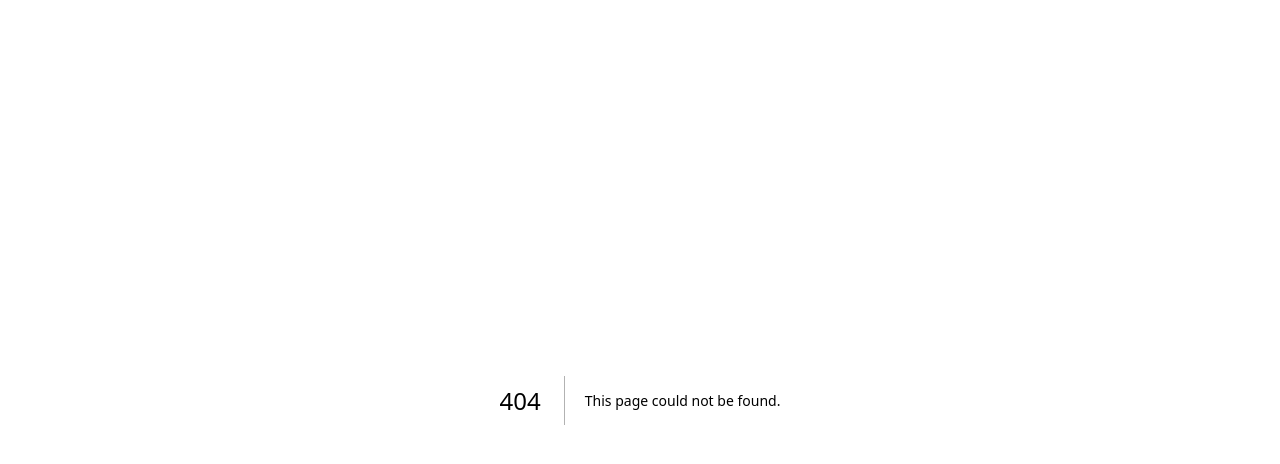
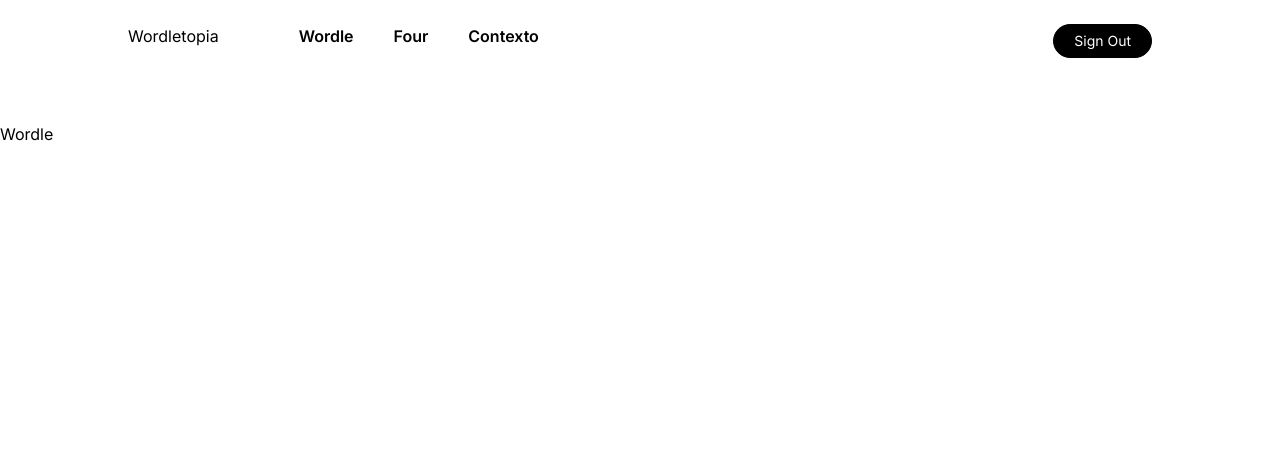
Before and after one commit to jezozobrado/nextWordle, a Next.js app: page /wordle in a window 1280 px wide. Before the commit this address had no page. Shown: the top 464 px of the page. Built offline with nearby package versions, Linux system fonts and the light colour scheme.

Commit message:
Set up next.

```diff
--- /dev/null
+++ b/app/contexto/page.tsx
@@ -0,0 +1,7 @@
+import React from "react";
+
+const Contexto = () => {
+  return <div>Contexto</div>;
+};
+
+export default Contexto;
--- /dev/null
+++ b/app/four/page.tsx
@@ -0,0 +1,7 @@
+import React from "react";
+
+const Four = () => {
+  return <div>Four</div>;
+};
+
+export default Four;
--- a/app/globals.css
+++ b/app/globals.css
@@ -1,6 +1,12 @@
 @tailwind base;
 @tailwind components;
 @tailwind utilities;
+
+*,
+*::before,
+*::after {
+  box-sizing: border-box;
+}
 
 :root {
   --foreground-rgb: 0, 0, 0;
@@ -8,20 +14,6 @@
   --background-end-rgb: 255, 255, 255;
 }
 
-@media (prefers-color-scheme: dark) {
-  :root {
-    --foreground-rgb: 255, 255, 255;
-    --background-start-rgb: 0, 0, 0;
-    --background-end-rgb: 0, 0, 0;
-  }
+.black_btn {
+  @apply rounded-full border border-black bg-black py-1.5 px-5 text-white transition-all hover:bg-white hover:text-black text-center text-sm flex items-center justify-center;
 }
-
-body {
-  color: rgb(var(--foreground-rgb));
-  background: linear-gradient(
-      to bottom,
-      transparent,
-      rgb(var(--background-end-rgb))
-    )
-    rgb(var(--background-start-rgb));
-}
--- a/app/layout.tsx
+++ b/app/layout.tsx
@@ -1,21 +1,25 @@
-import './globals.css'
-import { Inter } from 'next/font/google'
+import "./globals.css";
+import { Inter } from "next/font/google";
+import Nav from "@components/Nav";
+import Provider from "@components/Provider";
 
-const inter = Inter({ subsets: ['latin'] })
+const inter = Inter({ subsets: ["latin"] });
 
 export const metadata = {
-  title: 'Create Next App',
-  description: 'Generated by create next app',
+  title: "Wordle",
+  description: "Let's play wordle bitch.",
+};
+
+interface Props {
+  children: React.ReactNode;
 }
-
-export default function RootLayout({
-  children,
-}: {
-  children: React.ReactNode
-}) {
+export default function RootLayout({ children }: Props) {
   return (
     <html lang="en">
-      <body className={inter.className}>{children}</body>
+      <body className={inter.className}>
+        <Nav />
+        {children}
+      </body>
     </html>
-  )
+  );
 }
--- a/app/page.tsx
+++ b/app/page.tsx
@@ -1,113 +1,10 @@
-import Image from 'next/image'
+const Home = () => {
+  return (
+    <section className="flex justify-center items-center w-full flex-col">
+      <h1 className="mt-5 text-5xl font-extrabold text-black">Wordle</h1>
+      <span>Guess that five-letter word.</span>
+    </section>
+  );
+};
 
-export default function Home() {
-  return (
-    <main className="flex min-h-screen flex-col items-center justify-between p-24">
-      <div className="z-10 w-full max-w-5xl items-center justify-between font-mono text-sm lg:flex">
-        <p className="fixed left-0 top-0 flex w-full justify-center border-b border-gray-300 bg-gradient-to-b from-zinc-200 pb-6 pt-8 backdrop-blur-2xl dark:border-neutral-800 dark:bg-zinc-800/30 dark:from-inherit lg:static lg:w-auto  lg:rounded-xl lg:border lg:bg-gray-200 lg:p-4 lg:dark:bg-zinc-800/30">
-          Get started by editing&nbsp;
-          <code className="font-mono font-bold">app/page.tsx</code>
-        </p>
-        <div className="fixed bottom-0 left-0 flex h-48 w-full items-end justify-center bg-gradient-to-t from-white via-white dark:from-black dark:via-black lg:static lg:h-auto lg:w-auto lg:bg-none">
-          <a
-            className="pointer-events-none flex place-items-center gap-2 p-8 lg:pointer-events-auto lg:p-0"
-            href="https://vercel.com?utm_source=create-next-app&utm_medium=appdir-template&utm_campaign=create-next-app"
-            target="_blank"
-            rel="noopener noreferrer"
-          >
-            By{' '}
-            <Image
-              src="/vercel.svg"
-              alt="Vercel Logo"
-              className="dark:invert"
-              width={100}
-              height={24}
-              priority
-            />
-          </a>
-        </div>
-      </div>
-
-      <div className="relative flex place-items-center before:absolute before:h-[300px] before:w-[480px] before:-translate-x-1/2 before:rounded-full before:bg-gradient-radial before:from-white before:to-transparent before:blur-2xl before:content-[''] after:absolute after:-z-20 after:h-[180px] after:w-[240px] after:translate-x-1/3 after:bg-gradient-conic after:from-sky-200 after:via-blue-200 after:blur-2xl after:content-[''] before:dark:bg-gradient-to-br before:dark:from-transparent before:dark:to-blue-700 before:dark:opacity-10 after:dark:from-sky-900 after:dark:via-[#0141ff] after:dark:opacity-40 before:lg:h-[360px]">
-        <Image
-          className="relative dark:drop-shadow-[0_0_0.3rem_#ffffff70] dark:invert"
-          src="/next.svg"
-          alt="Next.js Logo"
-          width={180}
-          height={37}
-          priority
-        />
-      </div>
-
-      <div className="mb-32 grid text-center lg:mb-0 lg:grid-cols-4 lg:text-left">
-        <a
-          href="https://nextjs.org/docs?utm_source=create-next-app&utm_medium=appdir-template&utm_campaign=create-next-app"
-          className="group rounded-lg border border-transparent px-5 py-4 transition-colors hover:border-gray-300 hover:bg-gray-100 hover:dark:border-neutral-700 hover:dark:bg-neutral-800/30"
-          target="_blank"
-          rel="noopener noreferrer"
-        >
-          <h2 className={`mb-3 text-2xl font-semibold`}>
-            Docs{' '}
-            <span className="inline-block transition-transform group-hover:translate-x-1 motion-reduce:transform-none">
-              -&gt;
-            </span>
-          </h2>
-          <p className={`m-0 max-w-[30ch] text-sm opacity-50`}>
-            Find in-depth information about Next.js features and API.
-          </p>
-        </a>
-
-        <a
-          href="https://nextjs.org/learn?utm_source=create-next-app&utm_medium=appdir-template-tw&utm_campaign=create-next-app"
-          className="group rounded-lg border border-transparent px-5 py-4 transition-colors hover:border-gray-300 hover:bg-gray-100 hover:dark:border-neutral-700 hover:dark:bg-neutral-800 hover:dark:bg-opacity-30"
-          target="_blank"
-          rel="noopener noreferrer"
-        >
-          <h2 className={`mb-3 text-2xl font-semibold`}>
-            Learn{' '}
-            <span className="inline-block transition-transform group-hover:translate-x-1 motion-reduce:transform-none">
-              -&gt;
-            </span>
-          </h2>
-          <p className={`m-0 max-w-[30ch] text-sm opacity-50`}>
-            Learn about Next.js in an interactive course with&nbsp;quizzes!
-          </p>
-        </a>
-
-        <a
-          href="https://vercel.com/templates?framework=next.js&utm_source=create-next-app&utm_medium=appdir-template&utm_campaign=create-next-app"
-          className="group rounded-lg border border-transparent px-5 py-4 transition-colors hover:border-gray-300 hover:bg-gray-100 hover:dark:border-neutral-700 hover:dark:bg-neutral-800/30"
-          target="_blank"
-          rel="noopener noreferrer"
-        >
-          <h2 className={`mb-3 text-2xl font-semibold`}>
-            Templates{' '}
-            <span className="inline-block transition-transform group-hover:translate-x-1 motion-reduce:transform-none">
-              -&gt;
-            </span>
-          </h2>
-          <p className={`m-0 max-w-[30ch] text-sm opacity-50`}>
-            Explore the Next.js 13 playground.
-          </p>
-        </a>
-
-        <a
-          href="https://vercel.com/new?utm_source=create-next-app&utm_medium=appdir-template&utm_campaign=create-next-app"
-          className="group rounded-lg border border-transparent px-5 py-4 transition-colors hover:border-gray-300 hover:bg-gray-100 hover:dark:border-neutral-700 hover:dark:bg-neutral-800/30"
-          target="_blank"
-          rel="noopener noreferrer"
-        >
-          <h2 className={`mb-3 text-2xl font-semibold`}>
-            Deploy{' '}
-            <span className="inline-block transition-transform group-hover:translate-x-1 motion-reduce:transform-none">
-              -&gt;
-            </span>
-          </h2>
-          <p className={`m-0 max-w-[30ch] text-sm opacity-50`}>
-            Instantly deploy your Next.js site to a shareable URL with Vercel.
-          </p>
-        </a>
-      </div>
-    </main>
-  )
-}
+export default Home;
--- /dev/null
+++ b/app/wordle/page.tsx
@@ -0,0 +1,7 @@
+import React from "react";
+
+const Wordle = () => {
+  return <div>Wordle</div>;
+};
+
+export default Wordle;
--- /dev/null
+++ b/components/Nav.tsx
@@ -0,0 +1,28 @@
+"use client";
+
+import Link from "next/link";
+import Image from "next/image";
+// import { signIn, signOut, useSession, getPRoviders } from "next-auth/react";
+
+const Nav = () => {
+  const isUserLoggedIn = true;
+  return (
+    <nav className="flex justify-between items-start w-full mb-16 pt-6 px-32 gap-20">
+      <Link className="flex gap-2 justify-center" href="/">
+        {/* <Image src="/next.svg" alt="Logo" width={30} height={30} /> */}
+        <p>Wordletopia</p>
+      </Link>
+      <div className="flex gap-10 flex-grow font-semibold">
+        <Link href="/wordle">Wordle</Link>
+        <Link href="/four">Four</Link>
+        <Link href="/contexto">Contexto</Link>
+      </div>
+
+      <Link href="/" className="black_btn">
+        Sign Out
+      </Link>
+    </nav>
+  );
+};
+
+export default Nav;
--- /dev/null
+++ b/components/Provider.tsx
@@ -0,0 +1,5 @@
+const Provider = () => {
+  return <div>Provider</div>;
+};
+
+export default Provider;
--- a/tsconfig.json
+++ b/tsconfig.json
@@ -20,7 +20,7 @@
       }
     ],
     "paths": {
-      "@/*": ["./*"]
+      "@*": ["./*"]
     }
   },
   "include": ["next-env.d.ts", "**/*.ts", "**/*.tsx", ".next/types/**/*.ts"],
```
